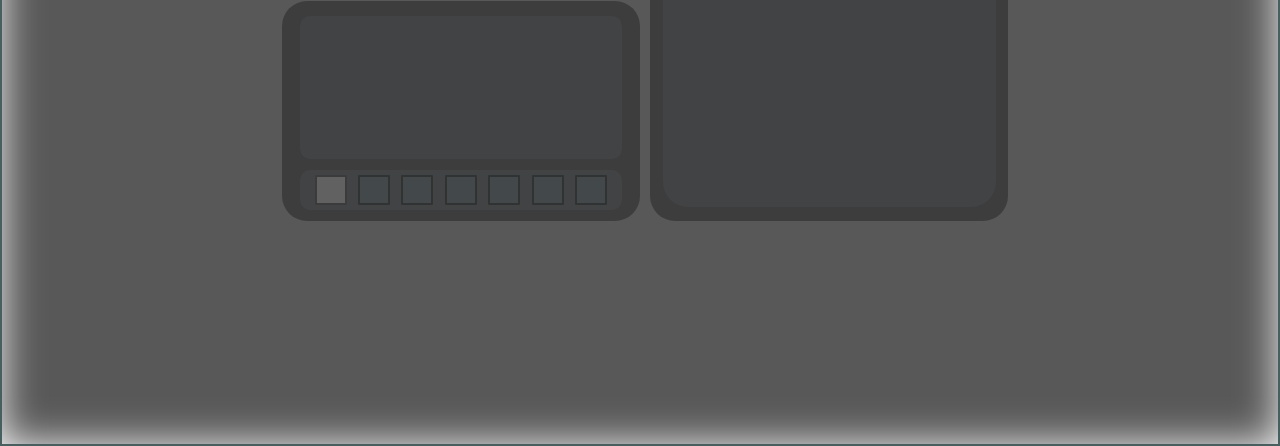
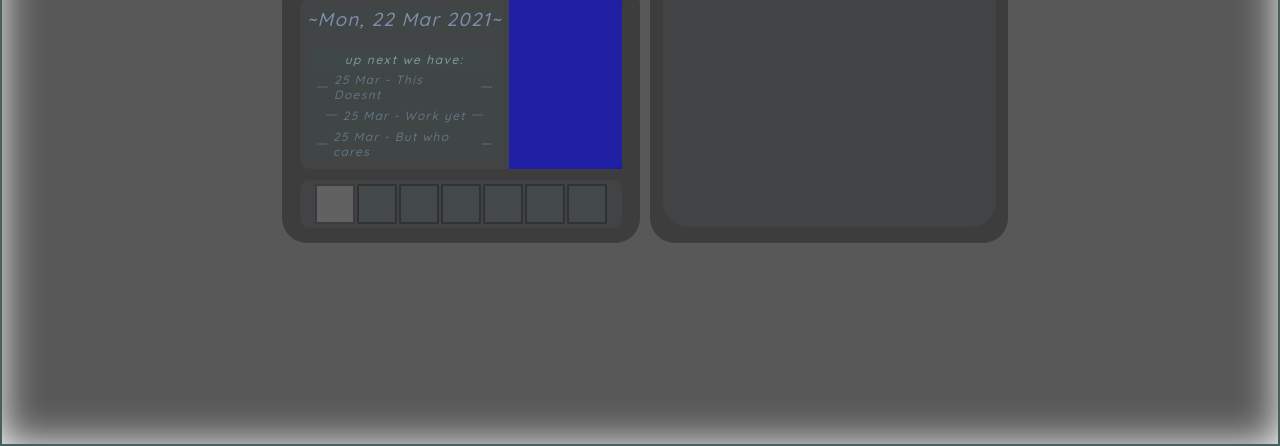
Before and after one commit to TotalUmbrella/home, a plain HTML site: page index.html in a window 1280 px wide. Shown: the part 354-800 px from the top of the page. Drawn offline with Linux system fonts and the light colour scheme; a web font is replaced by a local one.

Commit message:
Added content stuff
for home tab

```diff
--- a/index.html
+++ b/index.html
@@ -22,7 +22,30 @@
           </div>
           <div class="backing1">
             <div class="content" id="content">
+                <div class="mainPage">
+                  <div class="dateStuff">
+                    <div class="date1">
+                      ~Mon, 22 Mar 2021~
+                    </div>
+                    <div class="upcoming">
+                      <div class="titlea">
+                        up next we have:
+                      </div>
+                      <div class="e1">
+                        <hr class="sideBracket">25 Mar - This Doesnt<hr class="sideBracket">
+                      </div>
+                      <div class="e1">
+                        <hr class="sideBracket">25 Mar - Work yet<hr class="sideBracket">
+                      </div>
+                      <div class="e1">
+                        <hr class="sideBracket">25 Mar - But who cares<hr class="sideBracket">
+                      </div>
+                    </div>
+                  </div>
+                  <div class="weatherStuff">
 
+                  </div>
+                </div>
             </div>
             <div class="menubar">
                 <button class="testa" id="m1" onmousedown={m1()}>
--- a/script.js
+++ b/script.js
@@ -212,7 +212,69 @@ function handleChange(){
         console.log("clicked")
     }
 //Menubar end
+//MonthCalc
+function monthCalc(month){
+    if (month == 1){
+        return "Jan";
+    }
+    else if (month == 2){
+        return "Feb";
+    }
+    else if (month == 3){
+        return "Mar";
+    }
+    else if (month == 4){
+        return "Apr";
+    }
+    else if (month == 5){
+        return "May";
+    }
+    else if (month == 6){
+        return "Jun";
+    }
+    else if (month == 7){
+        return "Jul";
+    }
+    else if (month == 8){
+        return "Aug";
+    }
+    else if (month == 9){
+        return "Sep";
+    }
+    else if (month == 10){
+        return "Oct";
+    }
+    else if (month == 11){
+        return "Nov";
+    }
+    else if (month == 12){
+        return "Dec";
+    }
+}
 
+function dayCalc(day){
+    if (day == 1){
+        return "Mon";
+    }
+    else if (day == 2){
+        return "Tue";
+    }
+    else if (day == 3){
+        return "Wed";
+    }
+    else if (day == 4){
+        return "Thu";
+    }
+    else if (day == 5){
+        return "Fri";
+    }
+    else if (day == 6){
+        return "Sat";
+    }
+    else if (day == 0){
+        return "Sun";
+    }
+}
 
 // call function f1 every 1 second
 setInterval(main, 500);
--- a/style.css
+++ b/style.css
@@ -1,4 +1,4 @@
-@import url('https://fonts.googleapis.com/css2?family=ADLaM+Display&family=Nunito+Sans:opsz,wght@6..12,200&display=swap');
+@import url('https://fonts.googleapis.com/css2?family=ADLaM+Display&family=Karla:ital,wght@0,200;0,300;1,800&family=Nunito+Sans:opsz,wght@6..12,200&family=Quicksand:wght@300;400;500&display=swap');
 * {
   margin: 0;
   padding: 0;
@@ -54,7 +54,7 @@
 }
 
 .backing1 {
-  height: 220px;
+  height: 33svh;
   width: 28svw;
   left: 20svw;
   top: 52svh;
@@ -69,7 +69,7 @@
 }
 
 .backing2 {
-  height: calc( 15svh + 230px );
+  height: calc( 48svh + 10px );
   width: 28svw;
   background-color: rgba(0, 0, 0, 0.306);
   display: flex;
@@ -109,7 +109,7 @@
 }
 
 .menubar {
-    height: 40px;
+    height: 6svh;
     width: 90%;
     background-color: rgba(119, 139, 143, 0.081);
     left: 30px;
@@ -138,8 +138,8 @@
 }
 
 .testa {
-    height: 30px;
-    width: 32px;
+    height: 5svh;
+    width: 5svh;
     background-color: rgba(72, 92, 96, 0.261);
     border-style: solid;
     border-radius: 1px;
@@ -172,3 +172,109 @@
     margin: 5px;
     left: 40px;
 }
+
+.mainPage {
+  height: 100%;
+  width: 100%;
+  flex-direction: row;
+  display: flex;
+  align-items: center;
+  justify-content: center;
+}
+
+.weatherStuff {
+  height: 100%;
+  width: 35%;
+  flex-direction: column;
+  background-color: rgba(0, 0, 255, 0.516);
+  display: flex;
+  align-items: center;
+  justify-content: center;
+
+}
+
+.dateStuff {
+  height: 100%;
+  width: 65%;
+  flex-direction: column;
+  display: flex;
+  justify-content: center;
+  align-items: center;
+}
+
+.date1 {
+  height: 18%;
+  width: 94%;
+  margin-bottom: 4px;
+  background-color: rgba(55, 81, 81, 0.203);
+  border-radius: 10px;
+  text-align: center;
+  font-family: 'Quicksand', sans-serif;
+  font-size: calc(1.4vh + 0.6vw);
+  letter-spacing: 0.1vw;
+  font-weight: 500;
+  font-style: italic;
+  color: rgba(168, 188, 235, 0.599);
+}
+
+.upcoming {
+  height: 65%;
+  width: 94%;
+  margin-bottom: 2px;
+  margin-top: 5px;
+  background-color: rgba(55, 81, 81, 0.203);
+  border-radius: 10px;
+  display: flex;
+  flex-direction: column;
+  align-items: center;
+  justify-content: center;
+}
+
+.titlea {
+  height: 15%;
+  width: 95%;
+  margin-top: 5px;
+  border-radius: 10px;
+  background-color: rgba(63, 82, 86, 0.216);
+  font-family: 'Quicksand', sans-serif;
+  font-size: calc(1.1vh + 0.25vw);
+  letter-spacing: 0.12vw;
+  font-weight: 500;
+  font-style: italic;
+  color: rgba(168, 213, 199, 0.599);
+  margin-bottom: 4px;
+  text-align: center;
+}
+
+.e1 {
+  height: 20%;
+  width: 95%;
+  background-color: rgba(55, 81, 81, 0);
+  border-radius: 10px;
+  display: flex;
+  margin: 3px;
+  align-items: center;
+  justify-content: center;
+  font-family: 'Quicksand', sans-serif;
+  font-size: calc(1.1vh + 0.25vw);
+  letter-spacing: 0.1vw;
+  font-weight: 500;
+  font-style: italic;
+  color: rgba(146, 186, 220, 0.412);
+}
+
+.line1 {
+  height: 1px;
+  width: 93%;
+  color: aqua;
+  border-style: solid;
+  border-color: rgba(168, 213, 199, 0.267);
+}
+.sideBracket {
+  border-style: solid;
+  height: 2px;
+  border-color: rgba(168, 213, 199, 0.129);
+  width: 6%;
+  margin-left: 6px;
+  margin-right: 6px;
+}
```
